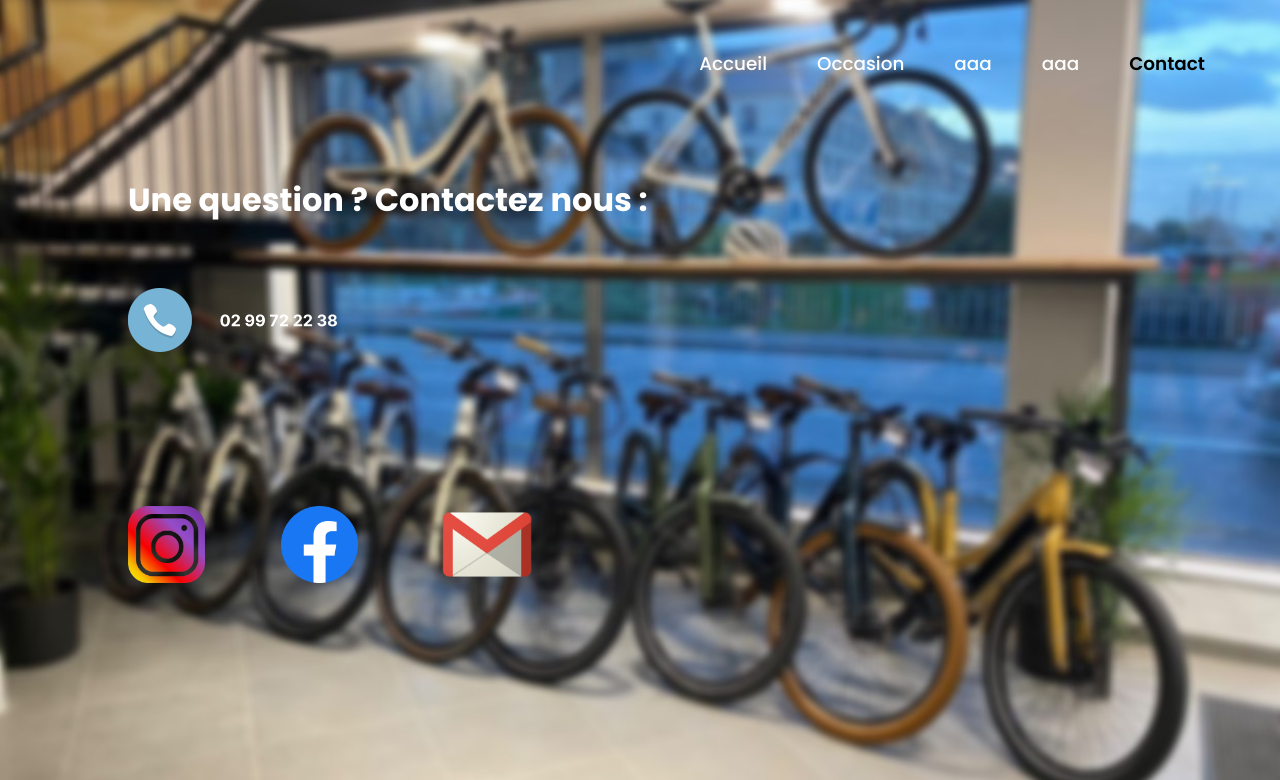
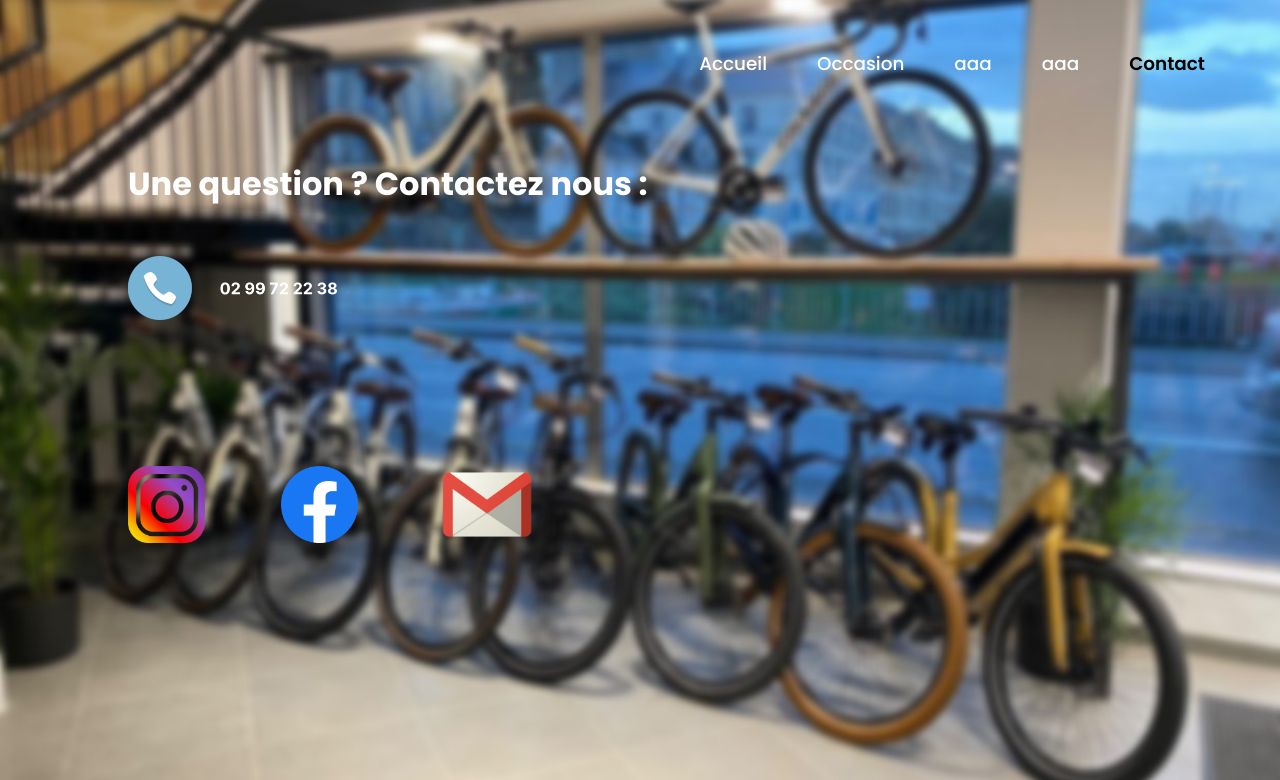
Before and after one commit to RyneLow/FGBIKESTORE, a plain HTML site: page contact.html in a window 1280 px wide. Shown: the top 780 px of the page. Drawn offline with Linux system fonts and the light colour scheme.

Commit message:
Update stylecontact.css

```diff
--- a/stylecontact.css
+++ b/stylecontact.css
@@ -174,10 +174,10 @@ header {
 
 .titre{
     position: absolute;
-    top: 22%;
+    top: 20%;
     left: 10%;
     width: 50% ;
-    height: auto;
+    height: 75vh;
     font-size:100%;
 
 
@@ -193,9 +193,9 @@ header {
 .titre .lignereseau img{
     margin-right:9vh;
     height: 6vw;
-    min-width: 50px;
-    min-height: 50px;
-    margin-top: 4vh;
+    min-width: 35px;
+    min-height: 35px;
+    margin-top: 3vh;
 }
 
 .titre .lignereseau #insta:hover{
@@ -268,8 +268,8 @@ iframe{
 }
 
 .titre .numerodetelephone img{
-    margin-top: 8vh;
+    margin-top: 6vh;
     height: 5vw;
-    min-height: 50px;
+    min-height: 35px;
 
 }
```
